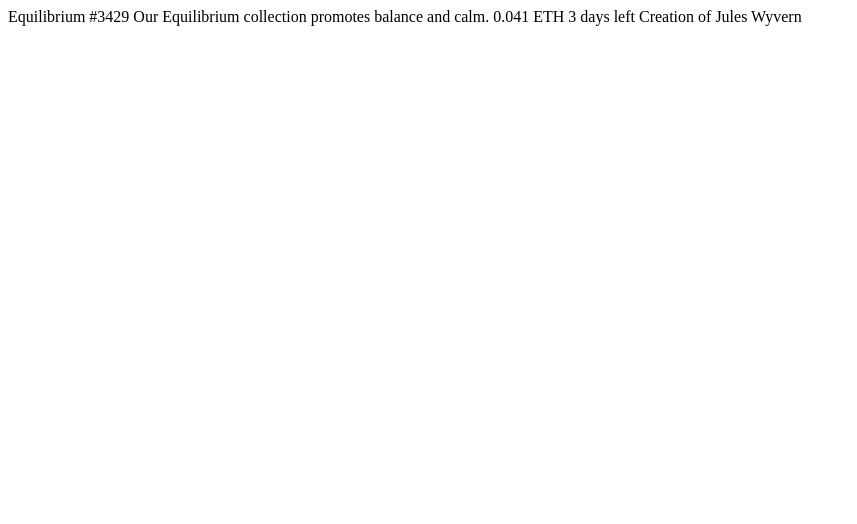
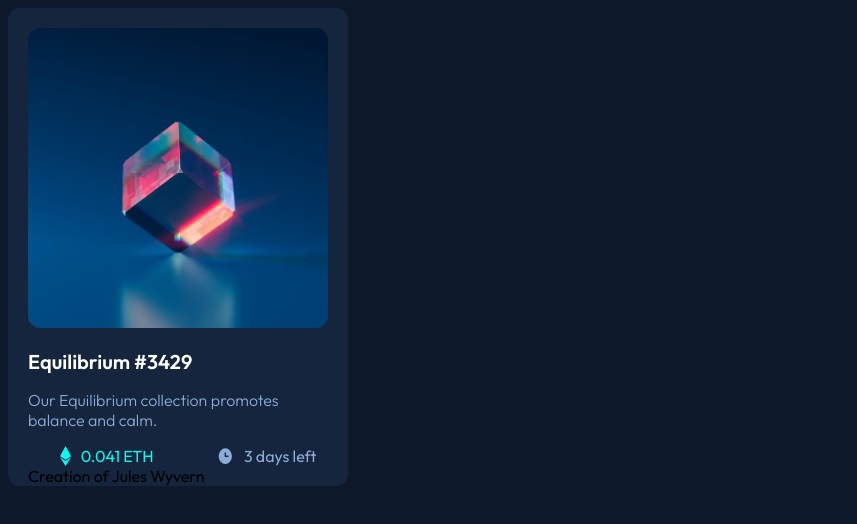
Before and after one commit to hanaeelh/nft-preview-card-component-main, a plain HTML site: page index.html in a window 1280 px wide. Shown: the whole page, without its empty margins (0-857 px from the left). Drawn offline with Linux system fonts and the light colour scheme.

Commit message:
Second COMIT

```diff
--- a/index.html
+++ b/index.html
@@ -8,17 +8,34 @@
 
   <title>Frontend Mentor | NFT preview card component</title>
 
+  <link rel="stylesheet" href="./style.css">
+
 </head>
 <body>
+<section>
+  <img class="main-img" src="./images/image-equilibrium.jpg" alt="image-equilibrium">
+  <h2>
+    Equilibrium #3429
+  </h2>
 
-  Equilibrium #3429
+  <p>
+    Our Equilibrium collection promotes balance and calm.
+  </p>
 
-  Our Equilibrium collection promotes balance and calm.
+  <div class="item">
+  <div class="item1">
+    <img src="./images/icon-ethereum.svg" alt="image">
+    <div class="price">0.041 ETH</div>
+  </div>
+    <div class="item2">
+      <img src="./images/icon-clock.svg" alt="image">
+      <div class="left">3 days left</div>
+    </div>
+  </div>
 
-  0.041 ETH
-  3 days left
 
   Creation of Jules Wyvern
+</section>
 
   <!-- <div class="attribution">
     Challenge by <a href="https://www.frontendmentor.io?ref=challenge" target="_blank">Frontend Mentor</a>.
--- /dev/null
+++ b/style.css
@@ -0,0 +1,47 @@
+@import url('https://fonts.googleapis.com/css2?family=Outfit:wght@300;400;600&display=swap');
+body{
+    background-color: hsl(217, 54%, 11%);
+}
+
+section{
+    background-color:hsl(216, 50%, 16%);
+    width: 320px;
+    padding-left: 20px;
+    padding-top: 20px;
+    border-radius: 12px;
+    font-family: "Outfit",sans-serif;
+}
+
+.main-img{
+    width: 300px ;
+    border-radius: 12px;
+}
+
+h2{
+    color:hsl(0, 0%, 100%);
+    font-size: 20px;
+}
+p{
+    color: hsl(215, 51%, 70%);
+    font-weight: 300;
+    padding-right: 20px;
+}
+
+.item{
+    display: flex;
+    align-items: center;
+    justify-content: space-around;
+}
+
+.item1{
+    display: flex;
+    color: hsl(178, 100%, 50%);
+}
+
+.item2{
+    display: flex;
+    color: hsl(215, 51%, 70%);
+}
+.item img{
+    margin-right: 10px;
+}
```
